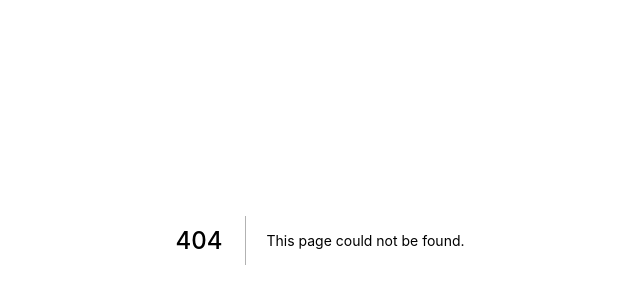
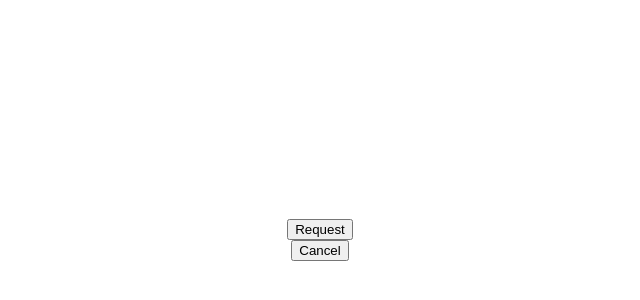
Before and after one commit to dodo-lab/sandbox, a Next.js app in the folder axios/: page /cancellation in a window 1280 px wide. Before the commit this address had no page. Shown: the part 160-460 px from the top of the page, without its empty margins (320-960 px from the left). Built offline with nearby package versions, Linux system fonts and the light colour scheme.

Commit message:
✨: AbortControllerを使用したリクエストのキャンセル

```diff
--- /dev/null
+++ b/axios/pages/cancellation.tsx
@@ -0,0 +1,40 @@
+import axios from 'axios';
+import React, {useRef} from 'react';
+import styles from '../styles/Home.module.css';
+
+const Cancellation: React.FC = () => {
+  const controller = useRef<AbortController | undefined>(undefined);
+
+  const request = () => {
+    controller.current = new AbortController();
+
+    axios
+      .get('http://10.10.10.10', {signal: controller.current.signal})
+      .then(response => {
+        console.log(response);
+      })
+      .catch(e => {
+        if (axios.isCancel(e)) {
+          alert('Cancel done');
+        }
+      })
+      .finally(() => {
+        console.log('finally');
+      });
+  };
+
+  const cancel = () => {
+    controller.current?.abort();
+  };
+
+  return (
+    <div className={styles.container}>
+      <main className={styles.main}>
+        <button onClick={request}>Request</button>
+        <button onClick={cancel}>Cancel</button>
+      </main>
+    </div>
+  );
+};
+
+export default Cancellation;
```
Also changed, not shown: axios/pages/index.tsx (+7 -3 lines).
